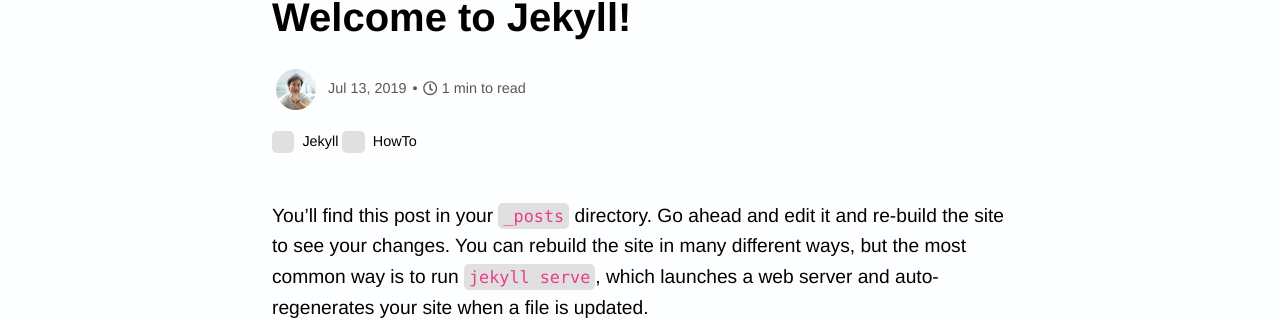
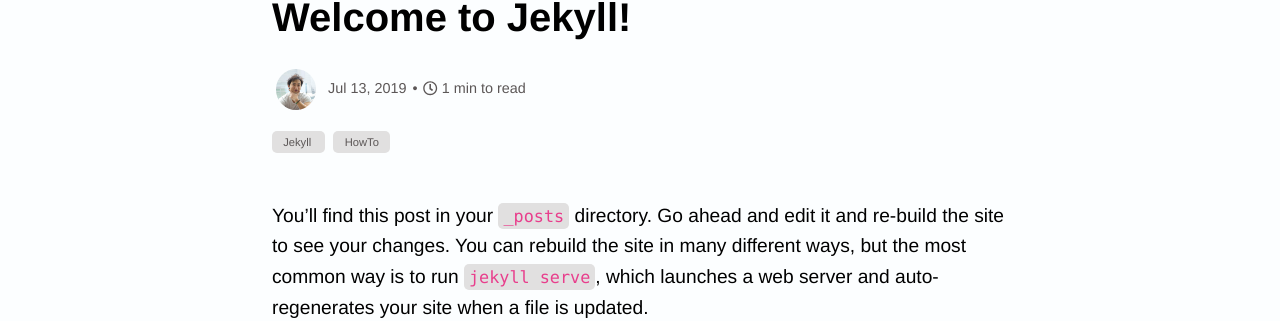
Before and after one commit to UAce/UAce.github.io, a Jekyll site: the page built from _posts/2023-07-13-welcome-to-jekyll.markdown, in a window 1280 px wide. Shown: the part 263-584 px from the top of the page. Built offline with Jekyll 4.4.1, drawn with Linux system fonts in a browser that asks for light colours; nearby versions of some CDN libraries.

Commit message:
ignore tags

```diff
--- a/_layouts/post.html
+++ b/_layouts/post.html
@@ -18,8 +18,7 @@ layout: default
         </p>
         <span class="post-tags">
             {% for tag in page.tags %}
-            <!-- <a href="/tags/{{tag}}" class="tag"> -->
-            <a href="#" class="tag"></a>
+            <a href="/tags/{{tag}}" class="tag" data-proofer-ignore>
                 <span>{{ tag }}</span>
             </a>
             {% endfor %}
```
